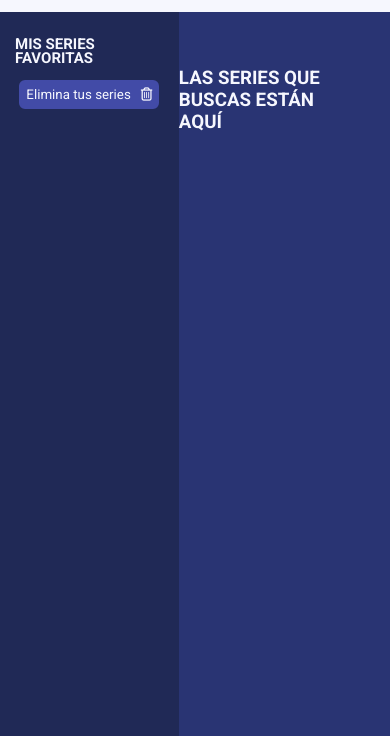
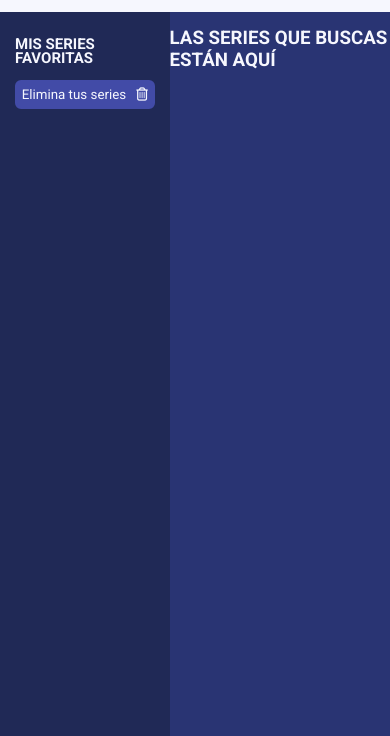
Before and after one commit to IreneRuedaVega/like.watch, a plain HTML site: page index.html in a window 390 px wide. Shown: the part 108-844 px from the top of the page. Drawn offline with Linux system fonts and the light colour scheme.

Commit message:
Fix problem responsive main

```diff
--- a/styles/main.css
+++ b/styles/main.css
@@ -77,8 +77,7 @@
 /*Main - Section series*/
 
 .main__films {
-  width: 65%;
-  margin: 40px 60px 0 0;
+  width: 100%;
 }
 
 .slogan {
@@ -89,6 +88,7 @@
   text-transform: uppercase;
   color: var(--color-light);
   margin-top: 15px;
+  width: 100%;
 }
 
 .cards {
@@ -123,7 +123,7 @@
 }
 
 .card__title {
-  display: block;
+  display: inline-block;
   padding: 10px;
   font-size: 16px;
 }
```
